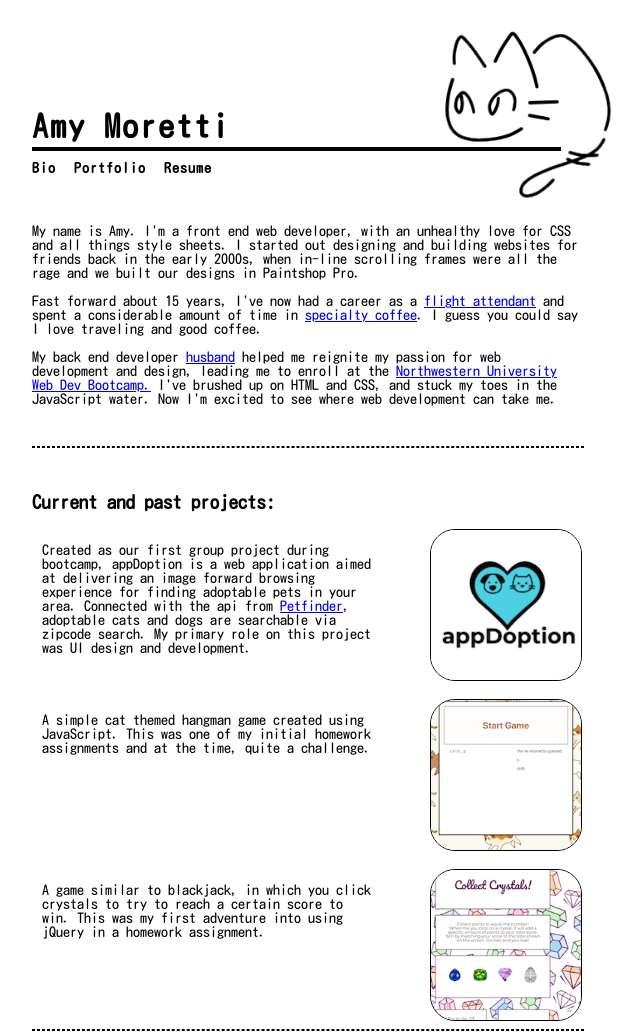
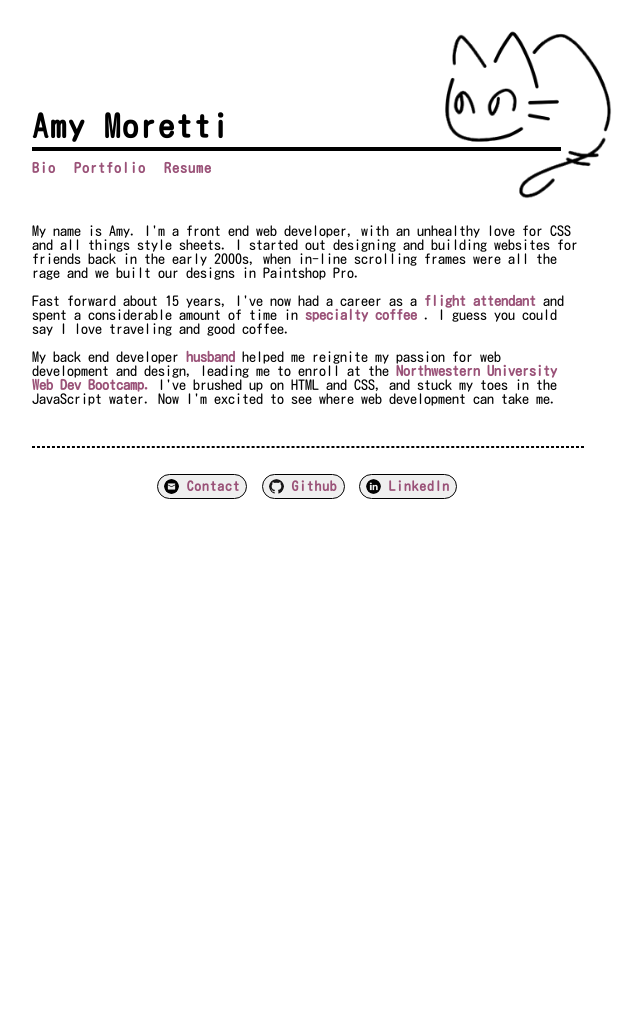
Before and after one commit to morettiamye/morettiamye.github.io, a plain HTML site: page index.html in a window 1280 px wide. Shown: the whole page, without its empty margins (308-950 px from the left). After the commit the page ends 800 px from the top, so only its background shows below. Drawn offline with Linux system fonts and the light colour scheme.

Commit message:
Done for now

```diff
--- a/assets/style/style.css
+++ b/assets/style/style.css
@@ -1,3 +1,32 @@
+/* Link Styling */
+
+a:link {
+    color: #9A5278;
+    text-decoration: none;
+    font-weight: bold;
+}
+
+
+a:visited {
+    color: #9A5278;
+    text-decoration: none;
+    font-weight: bold;
+}
+
+
+a:hover {
+    color: #9A5278;
+    text-decoration: none;
+    font-weight: bold;
+}
+
+
+a:active {
+    color: #9A5278;
+    text-decoration: none;
+    font-weight: bold;
+}
+
 
 /* Nav Style*/
 #nav {
@@ -68,12 +97,6 @@ h3 {
     font-family: 'Kosugi Maru', sans-serif;
 }
 
-#appdoption {
-    border: 1px solid black;
-    float: right;
-    /* vertical-align: baseline; */
-}
-
 .pText {
     width: 60%;
     margin-left: 10px;
@@ -84,12 +107,35 @@ h3 {
     border: 1px solid black;
     border-radius: 25px;
     float: right;
-    height: 150px;
-    width: 150px;
+    height: 125px;
+    width: 125px;
 
 }
-
 
 br {
     clear: both;
 }
+
+/* Footer Styling*/
+
+footer {
+    display: flex;
+    justify-content: space-between;
+    width: 300px;
+    margin: auto;
+}
+button {
+    border-radius: 25px;
+    border: 1px solid black;
+    font-family: 'Kosugi Maru', sans-serif;
+    letter-spacing: 1px;
+    height: 25px;
+}
+
+.contactIMG {
+    border-radius: 50px;
+    height: 15px;
+    width: 15px;
+    vertical-align: middle;
+
+}
--- a/index.html
+++ b/index.html
@@ -24,8 +24,12 @@
         <div id="title">
             <h1>Amy Moretti</h1>
             <hr id="titleHR">
-            <h2>Bio Portfolio Resume
-            </h2>
+            <h2>
+                    <a href="index.html">Bio</a>
+                    <a href="portfolio.html">Portfolio</a>
+                    <a href="assets/resume.pdf">Resume</a>
+                </h2>
+            </div>
         </div>
 
     </div>
@@ -38,8 +42,9 @@
             the rage and we built our designs in Paintshop Pro.</p>
 
         <p>Fast forward about 15 years, I've now had a career as a <a href="http://www.expressjet.com" target="_blank">flight
-                attendant</a> and spent a considerable amount of time in <a href="https://xkcd.com/1743/" target="_blank">specialty
-                coffee</a>. I guess you could say I love traveling and good coffee.</p>
+                attendant
+            </a> and spent a considerable amount of time in <a href="https://xkcd.com/1743/" target="_blank">specialty coffee
+            </a>. I guess you could say I love traveling and good coffee.</p>
 
         <p>My back end developer <a href="../tony/">husband</a> helped me reignite my passion for web development and design,
             leading me to enroll at the <a href="https://bootcamp.northwestern.edu/coding/" target="_blank">Northwestern
@@ -50,50 +55,24 @@
         <hr class="break">
         <br>
 
-        <h3>Current and past projects:</h3>
-
-        <a href="http://morettiamye.github.io/appDoption/index.html">
-            <img class="pImage" src="assets/images/appdoption.png" alt="appDoption">
-        </a>
-
-        <p class="pText">
-            Created as our first group project during bootcamp, appDoption is a web application aimed at delivering an image forward browsing experience for finding adoptable pets in your area.  Connected with the api from <a href="http://www.petfinder.com" target="blank">Petfinder</a>, adoptable cats and dogs are searchable via zipcode search.  My primary role on this project was UI design and development.
-        </p>
-
-        <br>
-        <br>
-
-        <a href="http://morettiamye.github.io/hangman/index.html">
-            <img class="pImage" src="assets/images/hangman.png">
-        </a>
-        <p class="pText">
-            A simple cat themed hangman game created using JavaScript.  This was one of my initial homework assignments and at the time, quite a challenge.
-        </p>
-
-        <br>
-        <br>
-
-        <a href="http://morettiamye.github.io/crystalCollector">
-            <img class="pImage" src="assets/images/crystalcollector.png">
-        </a>
-        <p class="pText">
-            A game similar to blackjack, in which you click crystals to try to reach a certain score to win.  This was my first adventure into using jQuery in a homework assignment.
-        </p>
-
-        <br>
-        <hr class="break">
-        <br>
+        <footer>
+                <!-- Social Media Links-->
+                <button>
+                    <img src="assets/images/email.png" class="contactIMG" alt="email">
+                    <a href="mailto:amyemoretti@gmail.com">Contact</a>
+                </button>
+                <button>
+                    <img src="assets/images/github.png" class="contactIMG" alt="Github">
+                    <a href="http://www.github.com/morettiamye" target="_blank">Github</a>
+                </button>
+                <button>
+                    <img src="assets/images/linkedin.png" class="contactIMG" alt="LinkedIn">
+                    <a href="http://www.linkedin.com/in/morettiamye" target="_blank">LinkedIn</a>
+                </button>
+        </footer>
 
     </div>
 
-
-
-
-    <footer>
-        <!-- Social Media Links-->
-    </footer>
-
 </body>
 
-
 </html>
--- /dev/null
+++ b/portfolio.html
@@ -0,0 +1,93 @@
+<!DOCTYPE html>
+<html>
+
+<head>
+    <meta charset="utf-8" />
+    <meta http-equiv="X-UA-Compatible" content="IE=edge">
+    <title>Amy Moretti</title>
+    <meta name="viewport" content="width=device-width, initial-scale=1">
+
+    <!-- Google Font-->
+    <link href="https://fonts.googleapis.com/css?family=Kosugi+Maru" rel="stylesheet">
+
+    <!-- Stylesheet-->
+    <link rel="stylesheet" type="text/css" media="screen" href="assets/style/style.css">
+
+</head>
+
+<body>
+
+    <div id="nav">
+        <div>
+            <img id="cat" src="assets/images/cat.png" alt="Cat">
+        </div>
+        <div id="title">
+            <h1>Amy Moretti</h1>
+            <hr id="titleHR">
+            <h2>
+                <a href="index.html">Bio</a>
+                <a href="portfolio.html">Portfolio</a>
+                <a href="/assets/resume.pdf">Resume</a>
+            </h2>
+        </div>
+
+    </div>
+
+    <div class="container">
+
+        <h3>Current and past projects:</h3>
+        <p class="pText">Created as our first group project during bootcamp, appDoption is a web application aimed at delivering
+            an image forwardbrowsing experience for finding adoptable pets in your area. Connected with the api from <a href="http://www.petfinder.com"
+                target="blank">Petfinder</a>, adoptable cats and dogs are searchable via zipcode search. My primary role on this
+            project was UI design and development.
+        </p>
+
+        <a href="http://morettiamye.github.io/appDoption/index.html"><img class="pImage" src="assets/images/appdoption.png"
+                alt="appDoption"></a>
+
+        <br>
+        <br>
+
+        <p class="pText">A simple cat themed hangman game created using JavaScript. This was one of my initial homework assignments
+            and at the time,quite a challenge.</p>
+
+        <a href="http://morettiamye.github.io/hangman/index.html"><img class="pImage" src="assets/images/hangman.png"></a>
+
+        <br>
+        <br>
+
+        <p class="pText">A game similar to blackjack, in which you click crystals to try to reach a certain score to win.
+            This was my first adventure into using jQuery in a homework assignment.</p>
+
+        <a href="http://morettiamye.github.io/crystalCollector"><img class="pImage" src="assets/images/crystalcollector.png"></a>
+
+        <br>
+        <br>
+        <hr class="break">
+
+
+
+        <footer>
+                <!-- Social Media Links-->
+                <button>
+                    <img src="assets/images/email.png" class="contactIMG" alt="email">
+                    <a href="mailto:amyemoretti@gmail.com">Contact</a>
+                </button>
+                <button>
+                    <img src="assets/images/github.png" class="contactIMG" alt="Github">
+                    <a href="http://www.github.com/morettiamye" target="_blank">Github</a>
+                </button>
+                <button>
+                    <img src="assets/images/linkedin.png" class="contactIMG" alt="LinkedIn">
+                    <a href="http://www.linkedin.com/in/morettiamye" target="_blank">LinkedIn</a>
+                </button>
+        </footer>
+
+    </div>
+
+
+
+</body>
+
+
+</html>
```
Also changed, not shown: 3 other files.
